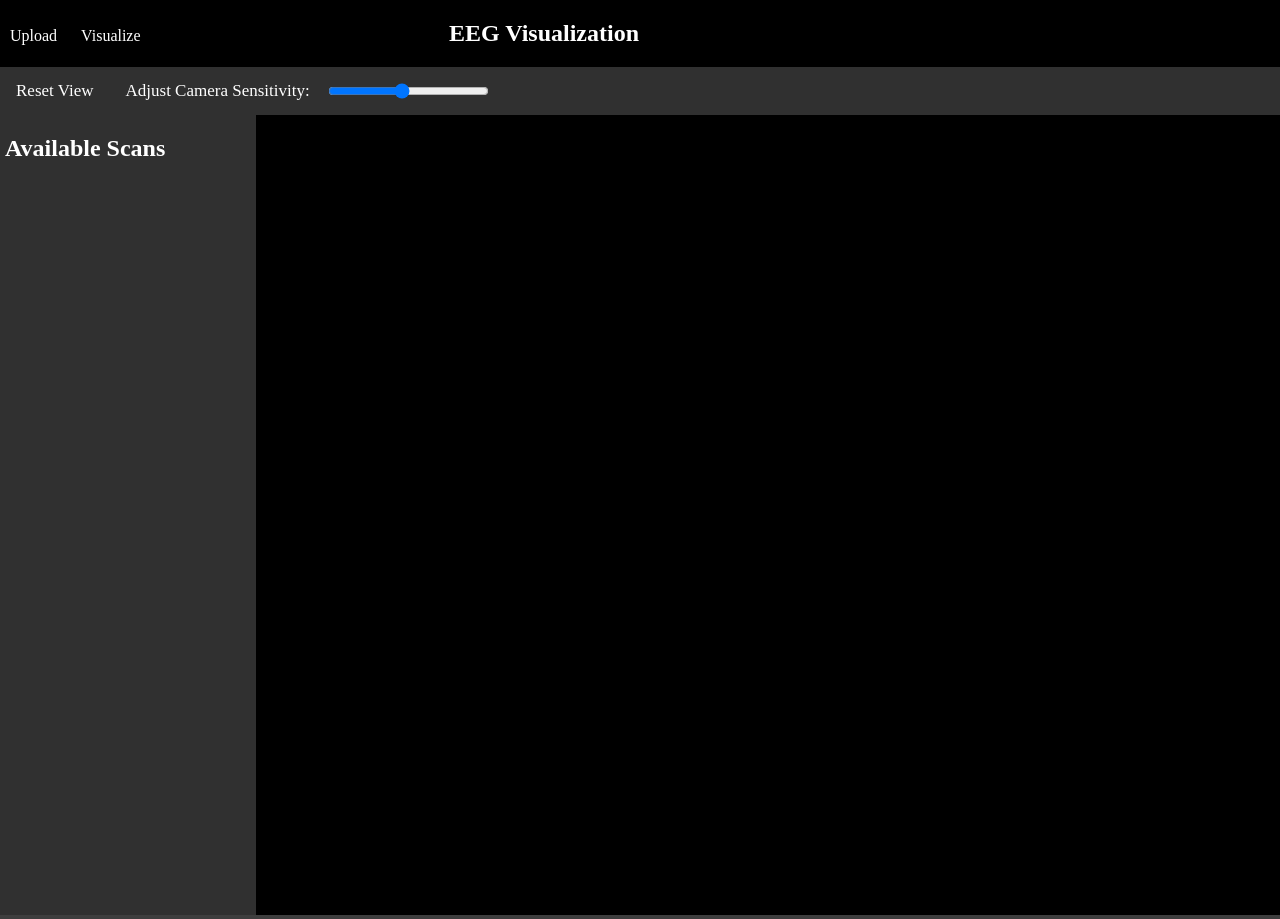
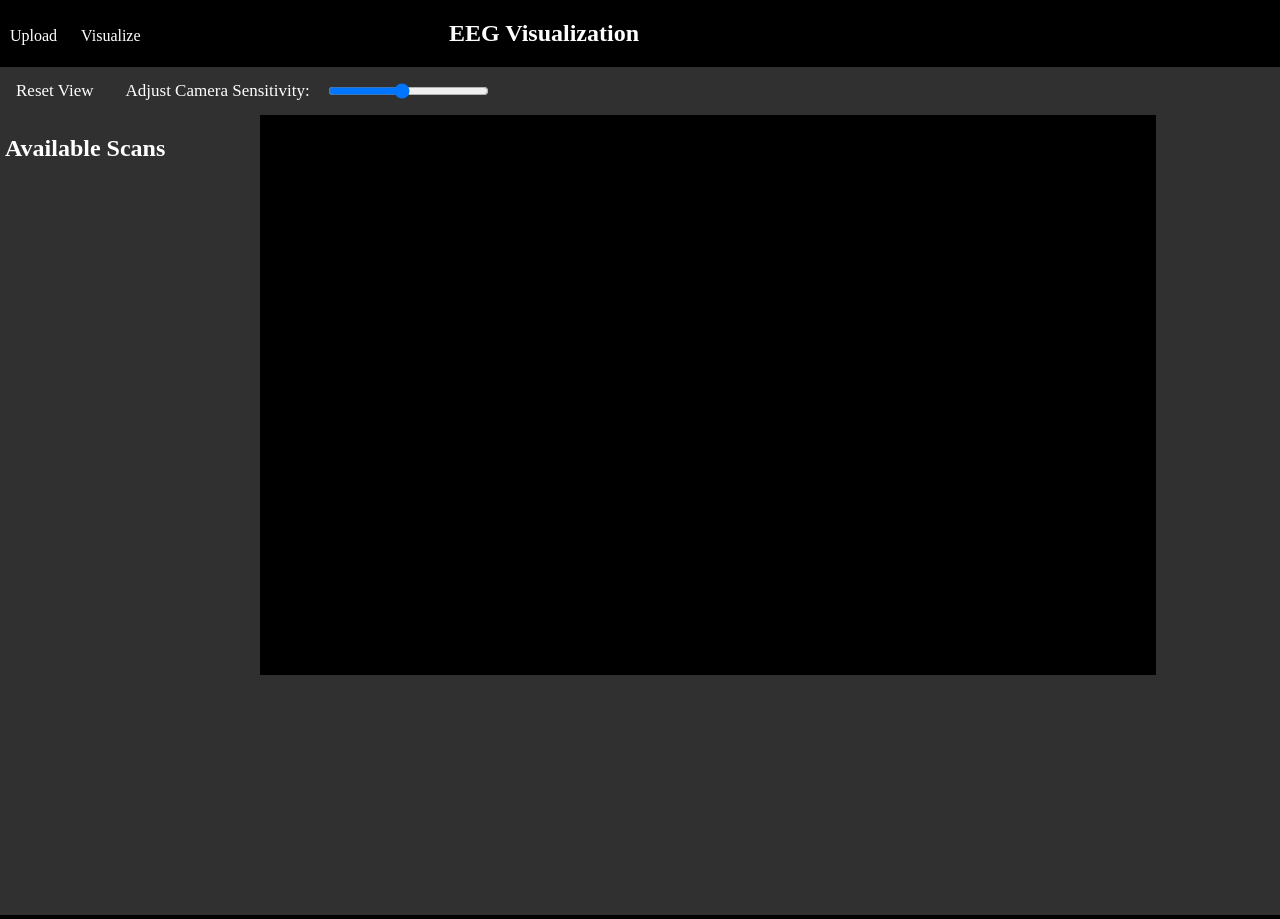
Before and after one commit to nmuscolino/CS495_EEG_Visualization, a Django app: page /visualize in a window 1280 px wide. Run offline with Django 3.2, Linux system fonts and the light colour scheme; data that the repository does not hold is empty; some libraries are stand-ins or nearby versions.

Commit message:
Changed size of the visualization box

```diff
--- a/eeg_visualization/eeg_app/static/js/visualization_page/visualize.js
+++ b/eeg_visualization/eeg_app/static/js/visualization_page/visualize.js
@@ -101,11 +101,14 @@ function renderScene(startingX, startingY, startingZ, spheres) {
     const initialCamPos = camera.position.clone();
     const initialCamRot = camera.rotation.clone();
 
-    // Set the renderer size
-    renderer.setSize(window.innerWidth, window.innerHeight);
+
 
     // Append the scene to the correct div and replace old one if necessary
     const sceneDiv = document.querySelector('#visualization');
+
+     // Set the renderer size
+     renderer.setSize(sceneDiv.clientWidth, sceneDiv.clientHeight);
+
     if (sceneDiv.hasChildNodes()) {
         let oldChild = sceneDiv.childNodes[0];
         sceneDiv.replaceChild(renderer.domElement, oldChild);
--- a/eeg_visualization/eeg_app/templates/visualize.html
+++ b/eeg_visualization/eeg_app/templates/visualize.html
@@ -48,14 +48,15 @@
       </div>
 
 
-  <div style="width: 100%; height: 100%; background-color: black;">
+  <div style="width: 100%; height: 100%; background-color: rgb(48,48,48);">
+
     <div id="menu" style="width: 20%; height: 100%; background-color: rgb(48,48,48); vertical-align: top; display: inline-block">
       <h2>Available Scans</h2>
     </div>
 
-    <div id="visualization" style="width: 79%; height: 100%; background-color: black; display: inline-block"></div>
+    <div id="visualization" style="width: 70%; height: 70%; background-color: black; display: inline-block"></div>
 
 
-
+  </div>
   </body>
 </html>
```
